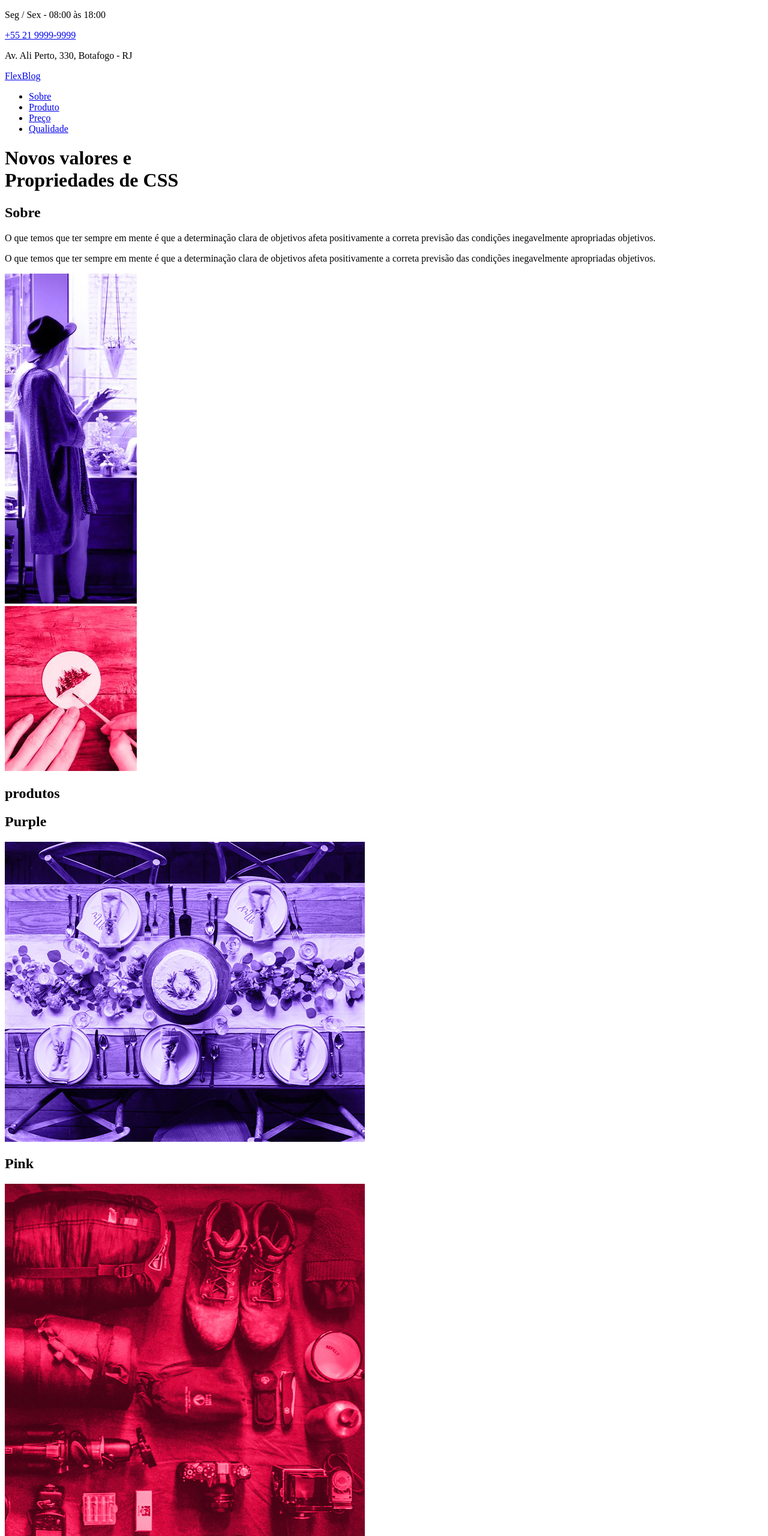
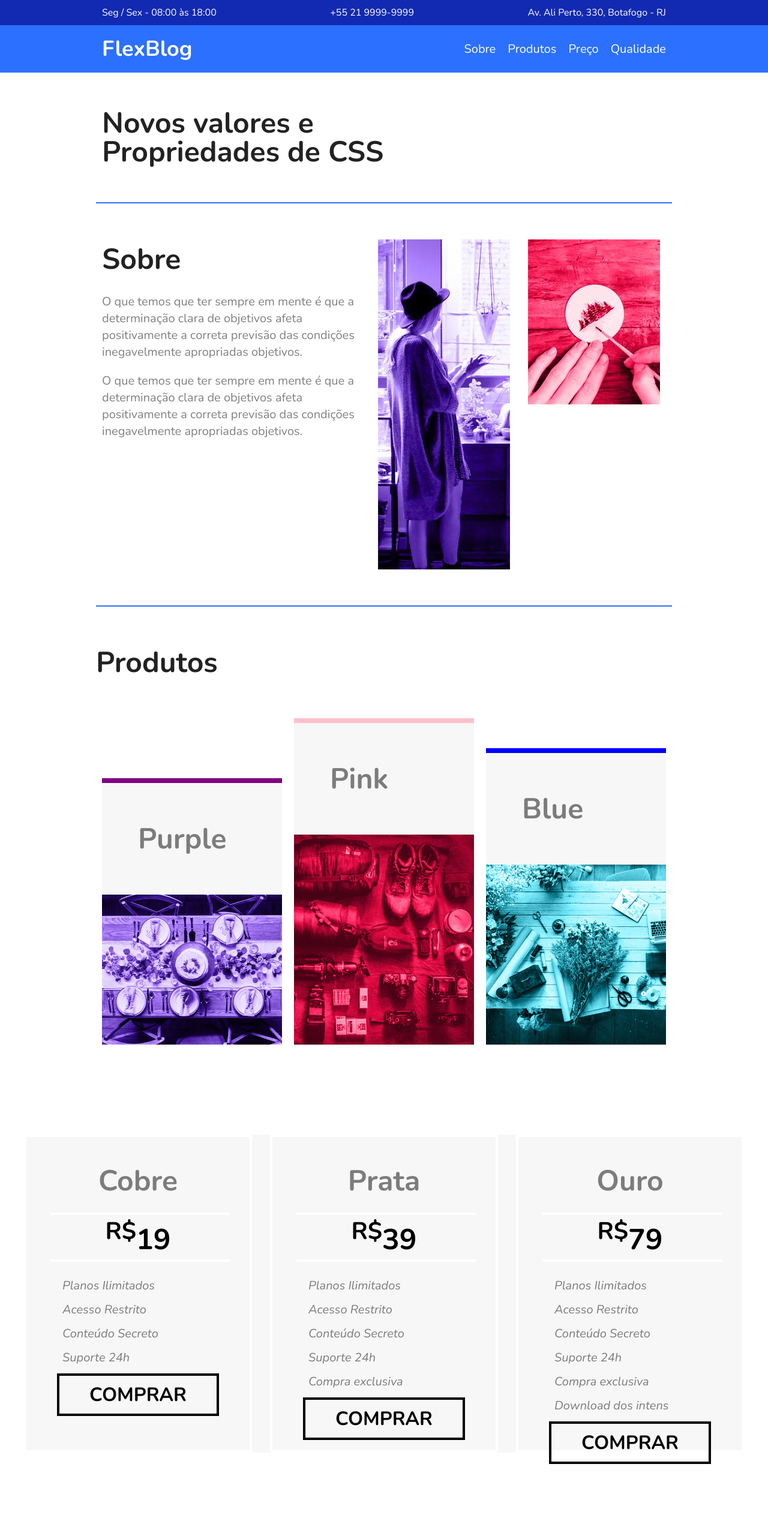
Before and after one commit to EduardoMoreira26/FlexBlog, a plain HTML site: page index.html in a window 1280 px wide. Shown: the top 2560 px of the page at 60% size. Drawn offline with nearby package versions, Linux system fonts and the light colour scheme.

Commit message:
Tranformation with CSS

```diff
--- a/css/style.css
+++ b/css/style.css
@@ -0,0 +1,271 @@
+/* RESET */
+
+/* reset formtacao padra html */
+body,
+h1,
+h2,
+p,
+ul,
+li {
+  margin: 0px;
+  padding: 0px;
+}
+
+/* formata font e color font */
+body {
+  font-family: "Nunito", Arial, Helvetica, sans-serif;
+  color: #222222;
+}
+
+/* retira marcacao de lista */
+ul {
+  list-style: none;
+}
+
+/* retira sublinhado da lista */
+a {
+  text-decoration: none;
+}
+
+/* mantem qualidade das img no responsivo */
+img {
+  display: block;
+  max-width: 100%;
+}
+
+/* soma o padding no tamanho da box definida */
+* {
+  box-sizing: border-box;
+}
+
+/* TOPO SITE */
+
+.superinfo-bg {
+  background: #122ab2;
+  color: white;
+}
+
+.superinfo {
+  display: flex;
+  justify-content: space-between;
+  max-width: 960px;
+  margin: 0 auto;
+  flex-wrap: wrap;
+  padding-top: 10px;
+}
+
+.superinfo p,
+.superinfo a {
+  margin: 0 10px 10px 10px;
+}
+
+.superinfo a {
+  color: white;
+}
+
+.superinfo a:hover {
+  color: aquamarine;
+}
+
+/* FIM TOPO  */
+
+/* CABECALHO SITE */
+.menu-bg {
+  background: #2c70ff;
+}
+
+.menu {
+  max-width: 960px;
+  display: flex;
+  justify-content: space-between;
+  margin: 0 auto;
+  flex-wrap: wrap;
+  padding: 15px 0;
+  align-items: center;
+}
+
+.menu a {
+  color: white;
+}
+
+.menu-logo a {
+  font-size: 2.25em;
+  font-weight: bold;
+  margin: 0 10px;
+}
+
+.menu-nav ul {
+  display: flex;
+  flex-wrap: wrap;
+}
+
+.menu-nav a {
+  padding: 10px;
+  font-size: 1.25em;
+  display: block;
+}
+
+.menu-nav a:hover {
+  color: #122ab2;
+}
+/* fim menu nav */
+
+/* inicio intro */
+
+.introducao {
+  max-width: 960px;
+  margin: 0 auto;
+  font-size: 3em;
+  padding: 60px 10px;
+  line-height: 1em;
+}
+
+.sobre {
+  border-top: 2px solid #2c70ff;
+  border-bottom: 2px solid #2c70ff;
+  max-width: 960px;
+  margin: 0 auto;
+  display: flex;
+  padding: 60px 0;
+  flex-wrap: wrap;
+}
+
+.sobre-info {
+  margin: 0 10px;
+  flex: 2 1 300px;
+}
+
+.sobre-info h1 {
+  font-size: 3em;
+  margin-bottom: 0.5em;
+}
+
+.sobre-info p {
+  font-size: 1.25em;
+  line-height: 1.4em;
+  color: grey;
+  margin-bottom: 1em;
+}
+
+.sobre-img {
+  flex: 1 1 160px;
+  margin: 0 10px;
+}
+/* close sobre */
+
+/* PRODUTOS */
+.produtos {
+  max-width: 960px;
+  margin: 0 auto;
+}
+
+.produtos h1 {
+  font-size: 3em;
+  margin: 60px 0 60px 0;
+}
+
+.produtos-container {
+  max-width: 960px;
+  margin: 0 auto;
+  display: flex;
+  flex-wrap: wrap;
+  align-items: flex-end;
+}
+
+.produto-item {
+  max-width: 300px;
+  margin: 0 10px;
+}
+
+.purple h2 {
+  font-size: 3em;
+  color: #7c7c7c;
+  border-top: 8px solid purple;
+  background: #f7f7f7;
+  padding: 60px 60px;
+}
+
+.pink h2 {
+  font-size: 3em;
+  color: #7c7c7c;
+  border-top: 8px solid pink;
+  background: #f7f7f7;
+  padding: 60px 60px;
+}
+
+.blue h2 {
+  font-size: 3em;
+  color: #7c7c7c;
+  border-top: 8px solid blue;
+  background: #f7f7f7;
+  padding: 60px 60px;
+}
+/* close produtos */
+
+/* start PRECOS */
+.preco {
+  max-width: 1200px;
+  margin: 150px auto;
+  background: #f7f7f7;
+  display: flex;
+  justify-content: space-between;
+  align-items: flex-end;
+  flex-wrap: wrap;
+}
+
+.preco-item {
+  padding: 40px 40px;
+  max-width: 380px;
+  height: 530px;
+  border: 4px solid white;
+  text-align: center;
+}
+
+.preco-item h2 {
+  font-size: 3em;
+  color: #7c7c7c;
+  text-align: center;
+  margin-bottom: 20px;
+}
+
+.preco-item span {
+  color: black;
+  font-size: 3em;
+  font-weight: bold;
+  text-align: center;
+}
+
+.preco-item span:after,
+.preco-item span:before {
+  content: "";
+  display: block;
+  width: 300px;
+  height: 4px;
+  background: white;
+}
+
+.preco-item ul {
+  padding: 20px 20px;
+}
+
+.preco-item ul li {
+  font-size: 1.25em;
+  font-style: italic;
+  color: #7c7c7c;
+  line-height: 2em;
+  text-align: left;
+}
+
+.preco-item a {
+  border: 4px solid black;
+  padding: 10px 50px;
+  font-size: 2em;
+  color: black;
+  text-transform: uppercase;
+  font-weight: bold;
+}
+
+.preco-item a:hover {
+  border: 4px solid #2c70ff;
+  color: #2c70ff;
+}
--- a/index.html
+++ b/index.html
@@ -12,6 +12,7 @@
 
 <body>
 
+	<!-- topo do site -->
 	<div class="superinfo-bg">
 		<div class="superinfo">
 			<p>Seg / Sex - 08:00 às 18:00</p>
@@ -19,25 +20,28 @@
 			<p>Av. Ali Perto, 330, Botafogo - RJ</p>
 		</div>
 	</div>
+	<!-- final topo -->
 
+	<!-- inicio menu cabecalho -->
 	<header class="menu-bg">
 		<div class="menu">
 			<div class="menu-logo">
 				<a href="#">FlexBlog</a>
 			</div>
-			<nav>
+			<nav class="menu-nav">
 				<ul>
 					<li><a href="#sobre">Sobre</a></li>
-					<li><a href="#produto">Produto</a></li>
+					<li><a href="#produto">Produtos</a></li>
 					<li><a href="#preco">Preço</a></li>
 					<li><a href="#qualidade">Qualidade</a></li>
 				</ul>
 			</nav>
 		</div>
 	</header>
+	<!-- final menu cabecalho -->
 
+	<!-- inicio section sobre -->
 	<h1 class="introducao">Novos valores e<br>Propriedades de CSS</h1>
-
 	<section class="sobre" id="sobre">
 		<div class="sobre-info">
 			<h1>Sobre</h1>
@@ -53,9 +57,11 @@
 			<img src="img/sobre2.jpg" alt="sobre 2">
 		</div>
 	</section>
+	<!-- final section sobre -->
 
+	<!-- section produtos -->
 	<section class="produtos" id="produtos">
-		<h1>produtos</h1>
+		<h1>Produtos</h1>
 		<div class="produtos-container">
 			<div class="produto-item purple">
 				<h2>Purple</h2>
@@ -65,13 +71,15 @@
 				<h2>Pink</h2>
 				<img src="img/produtos2.jpg" alt="produto 2">
 			</div>
-			<div class="produto-item purple">
+			<div class="produto-item blue">
 				<h2>Blue</h2>
 				<img src="img/produtos3.jpg" alt="produto 3">
 			</div>
 		</div>
 	</section>
+	<!-- final sobre -->
 
+	<!-- section precos -->
 	<section class="preco" id="preco">
 		<div class="preco-item">
 			<h2>Cobre</h2>
@@ -79,11 +87,101 @@
 			<ul>
 				<li>Planos Ilimitados</li>
 				<li>Acesso Restrito</li>
+				<li>Conteúdo Secreto</li>
+				<li>Suporte 24h</li>
 			</ul>
-
+			<a href="#">Comprar</a>
 		</div>
 
+		<div class="preco-item">
+			<h2>Prata</h2>
+			<span><sup>R$</sup>39</span>
+			<ul>
+				<li>Planos Ilimitados</li>
+				<li>Acesso Restrito</li>
+				<li>Conteúdo Secreto</li>
+				<li>Suporte 24h</li>
+				<li>Compra exclusiva</li>
+			</ul>
+			<a href="#">Comprar</a>
+		</div>
+
+		<div class="preco-item">
+			<h2>Ouro</h2>
+			<span><sup>R$</sup>79</span>
+			<ul>
+				<li>Planos Ilimitados</li>
+				<li>Acesso Restrito</li>
+				<li>Conteúdo Secreto</li>
+				<li>Suporte 24h</li>
+				<li>Compra exclusiva</li>
+				<li>Download dos intens</li>
+			</ul>
+			<a href="#">Comprar</a>
+		</div>
 	</section>
+	<!-- final precos -->
+
+
+	<!-- start qualidade -->
+	<section class="qualidade" id="qualidade">
+		<div class="qualidade-item">
+			<h2>Inteligente</h2>
+			<p>O que temos que ter sempre em mente é que a determinação clara de objetivos afeta positivamente a correta
+				previsão.</p>
+		</div>
+
+		<div class="qualidade-item">
+			<h2>Compacto</h2>
+			<p>O que temos que ter sempre em mente é que a determinação clara de objetivos afeta positivamente a correta
+				previsão das condições inegavelmente.</p>
+		</div>
+
+		<div class="qualidade-item">
+			<h2>Economico</h2>
+			<p>O que temos que ter sempre em mente é que a determinação clara de objetivos afeta positivamente a correta
+				previsão.</p>
+		</div>
+
+		<div class="qualidade-item">
+			<h2>Transparente</h2>
+			<p>O que temos que ter sempre em mente é que a determinação clara de objetivos afeta positivamente a correta
+				previsão.</p>
+		</div>
+
+		<div class="qualidade-item">
+			<h2>Opaco</h2>
+			<p>O que temos que ter sempre em mente é que a determinação clara de objetivos afeta positivamente a correta
+				previsão das condições inegavelmente.</p>
+		</div>
+
+		<div class="qualidade-item">
+			<h2>Sustentável</h2>
+			<p>O que temos que ter sempre em mente é que a determinação clara de objetivos afeta positivamente a correta
+				previsão.</p>
+		</div>
+	</section>
+	<!-- final qualidade -->
+
+	<!-- start newsletter -->
+	<section class="newsletter">
+		<div class="newsletter-info">
+			<h1>newsletter</h1>
+			<p>assine e fique por dentro das novidades.</p>
+		</div>
+		<form class="newsletter-form">
+			<input type="text" placeholder="Seu e-mail">
+			<button type="submit">Assinar</button>
+		</form>
+
+	</section>
+	<!-- close newsletter -->
+
+	<!-- start footer -->
+	<footer class="footer">
+		<p>FlexBlog Todos os direitors reservados.</p>
+	</footer>
+	<!-- close footer -->
 
 
 
```
